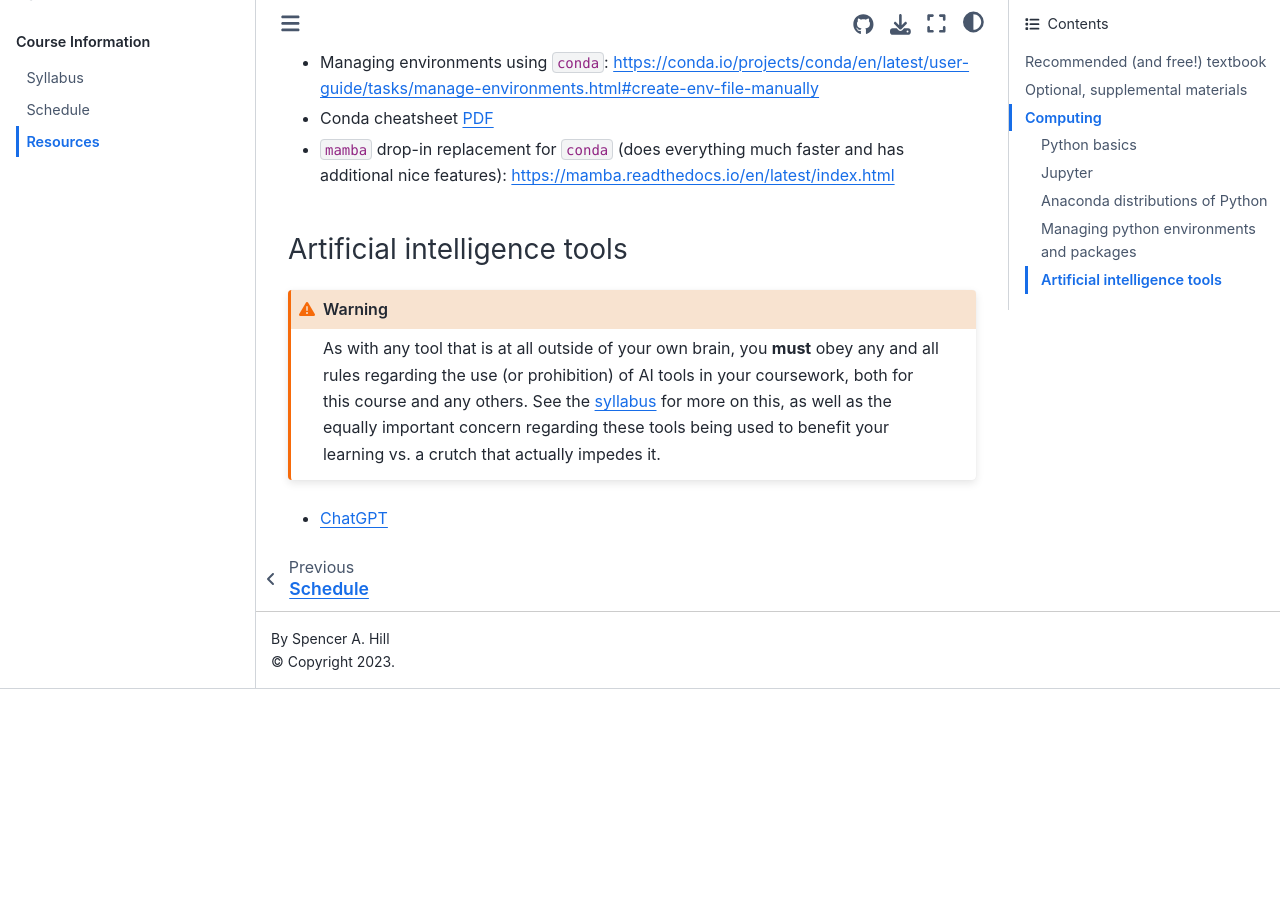
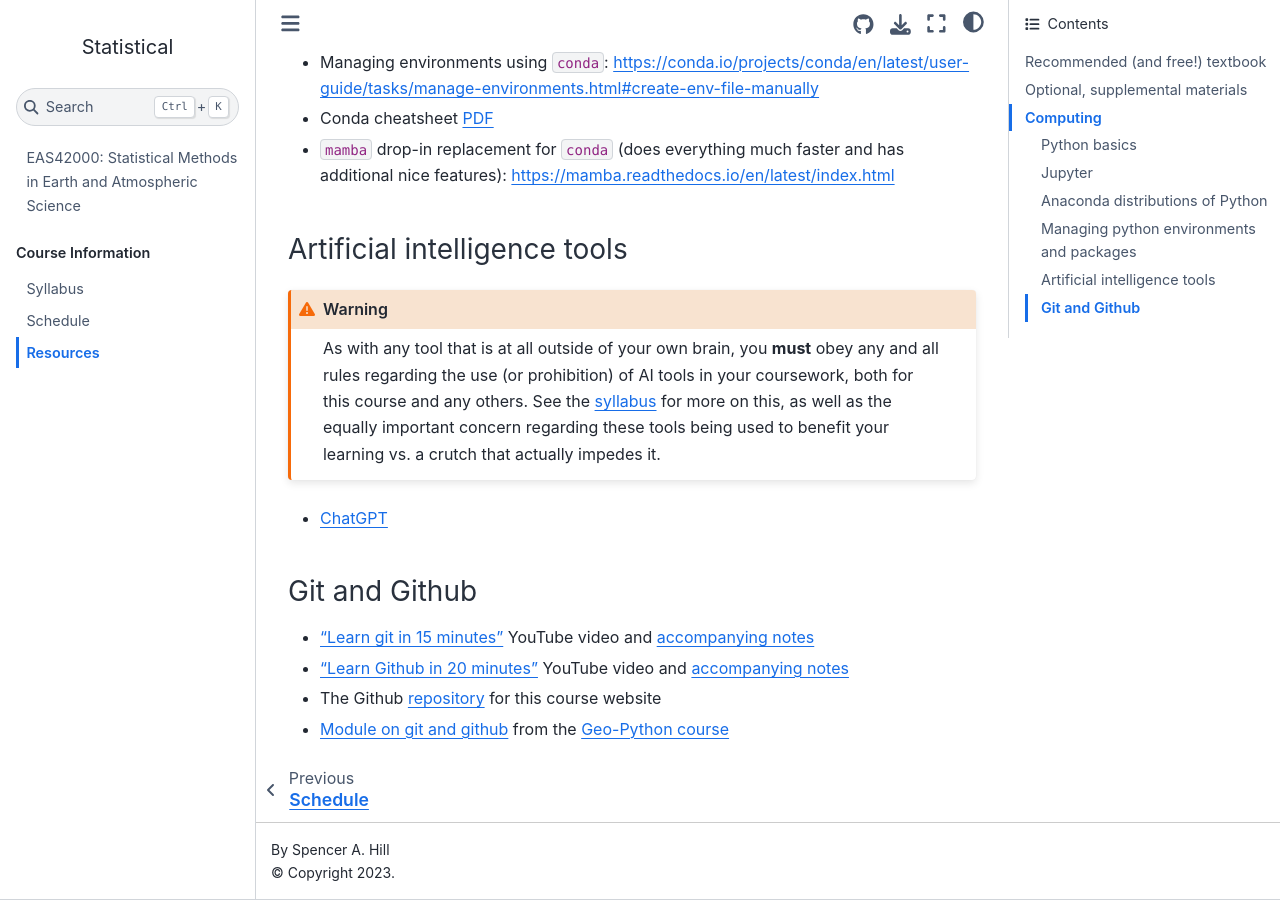
Before and after one commit to spencerahill/stat-methods-course, a Jupyter Book: the page built from info/resources.md, in a window 1280 px wide and 900 px high, scrolled down 2481 px. Built offline with Jupyter Book 1.0.4 settings and Sphinx 7.4.7 and the Sphinx Book theme 1.1.4, drawn with Linux system fonts in a browser that asks for light colours; pages that are not in the unit, such as notebooks, are missing from menus; before the commit the page ends 3170 px from its top, so only the background shows below that.

Commit message:
add git and github links to Resources page

```diff
--- a/info/resources.md
+++ b/info/resources.md
@@ -62,3 +62,10 @@
 :::
 
 * [ChatGPT](https://chat.openai.com)
+
+### Git and Github
+
+* ["Learn git in 15 minutes"](https://www.youtube.com/watch?v=USjZcfj8yxE) YouTube video and [accompanying notes](https://zarkom.notion.site/zarkom/Introduction-to-Git-ac396a0697704709a12b6a0e545db049)
+* ["Learn Github in 20 minutes"](https://www.youtube.com/watch?v=nhNq2kIvi9s) YouTube video and [accompanying notes](https://zarkom.notion.site/zarkom/Introduction-to-GitHub-202af6f64bbd4299b15f238dcd09d2a7)
+* The Github [repository](https://github.com/spencerahill/stat-methods-course) for this course website
+* [Module on git and github](https://geo-python-site.readthedocs.io/en/latest/lessons/L2/git-basics.html) from the [Geo-Python course](https://geo-python-site.readthedocs.io/en/latest/index.html)
```
Also changed, not shown: 1 other file.
